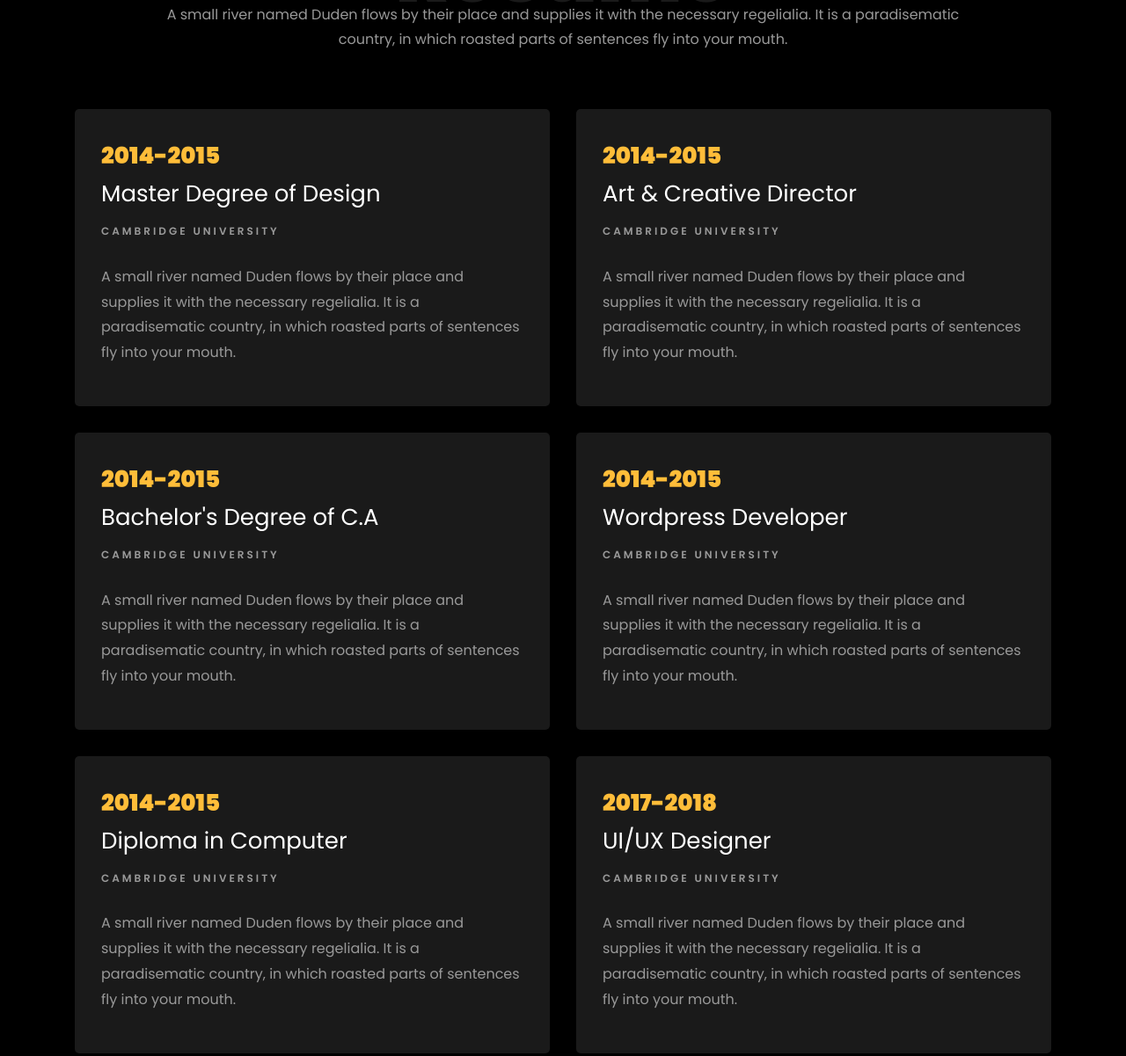
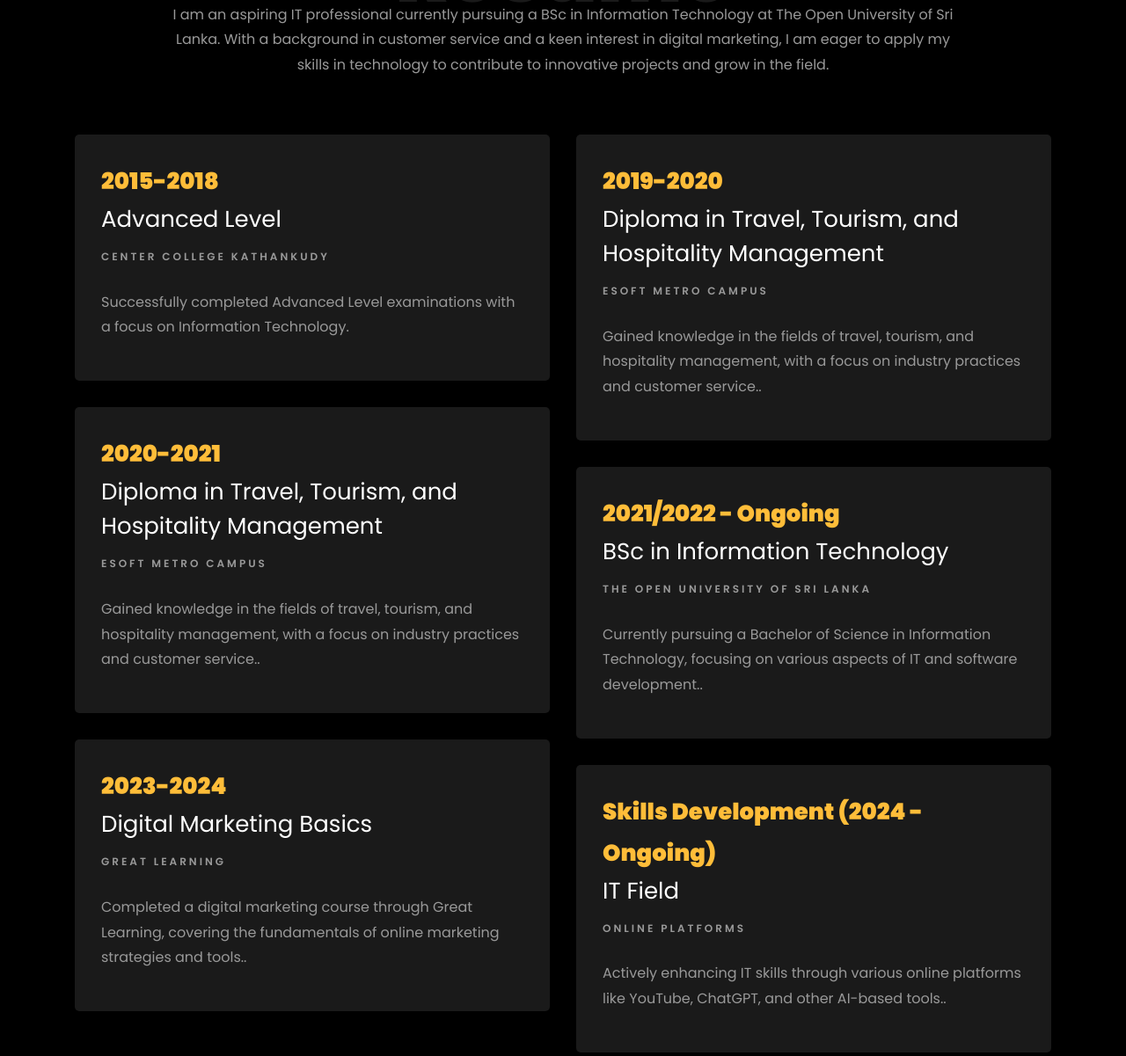
Before and after one commit to Rukman-TM/Rukman, a plain HTML site: page Rukman/index.html in a window 1280 px wide. Shown: the part 1679-2880 px from the top of the page at 88% size. Drawn offline with Linux system fonts and the light colour scheme; files whose address does not match are found by name.

Commit message:
Resume update

```diff
--- a/Rukman/index.html
+++ b/Rukman/index.html
@@ -135,49 +135,49 @@
           <div class="col-md-10 heading-section text-center ftco-animate">
           	<h1 class="big big-2">Resume</h1>
             <h2 class="mb-4">Resume</h2>
-            <p>A small river named Duden flows by their place and supplies it with the necessary regelialia. It is a paradisematic country, in which roasted parts of sentences fly into your mouth.</p>
+            <p>I am an aspiring IT professional currently pursuing a BSc in Information Technology at The Open University of Sri Lanka. With a background in customer service and a keen interest in digital marketing, I am eager to apply my skills in technology to contribute to innovative projects and grow in the field.</p>
           </div>
         </div>
     		<div class="row">
     			<div class="col-md-6">
     				<div class="resume-wrap ftco-animate">
-    					<span class="date">2014-2015</span>
-    					<h2>Master Degree of Design</h2>
-    					<span class="position">Cambridge University</span>
-    					<p class="mt-4">A small river named Duden flows by their place and supplies it with the necessary regelialia. It is a paradisematic country, in which roasted parts of sentences fly into your mouth.</p>
+    					<span class="date">2015-2018</span>
+    					<h2>Advanced Level</h2>
+    					<span class="position">Center College Kathankudy</span>
+    					<p class="mt-4">Successfully completed Advanced Level examinations with a focus on Information Technology.</p>
     				</div>
     				<div class="resume-wrap ftco-animate">
-    					<span class="date">2014-2015</span>
-    					<h2>Bachelor's Degree of C.A</h2>
-    					<span class="position">Cambridge University</span>
-    					<p class="mt-4">A small river named Duden flows by their place and supplies it with the necessary regelialia. It is a paradisematic country, in which roasted parts of sentences fly into your mouth.</p>
+    					<span class="date">2020-2021</span>
+    					<h2>Diploma in Travel, Tourism, and Hospitality Management</h2>
+    					<span class="position">Esoft Metro Campus</span>
+    					<p class="mt-4">Gained knowledge in the fields of travel, tourism, and hospitality management, with a focus on industry practices and customer service..</p>
     				</div>
     				<div class="resume-wrap ftco-animate">
-    					<span class="date">2014-2015</span>
-    					<h2>Diploma in Computer</h2>
-    					<span class="position">Cambridge University</span>
-    					<p class="mt-4">A small river named Duden flows by their place and supplies it with the necessary regelialia. It is a paradisematic country, in which roasted parts of sentences fly into your mouth.</p>
+    					<span class="date">2023-2024</span>
+    					<h2>Digital Marketing Basics</h2>
+    					<span class="position">Great Learning</span>
+    					<p class="mt-4">Completed a digital marketing course through Great Learning, covering the fundamentals of online marketing strategies and tools..</p>
     				</div>
     			</div>
 
     			<div class="col-md-6">
     				<div class="resume-wrap ftco-animate">
-    					<span class="date">2014-2015</span>
-    					<h2>Art &amp; Creative Director</h2>
-    					<span class="position">Cambridge University</span>
-    					<p class="mt-4">A small river named Duden flows by their place and supplies it with the necessary regelialia. It is a paradisematic country, in which roasted parts of sentences fly into your mouth.</p>
+    					<span class="date">2019-2020</span>
+    					<h2>Diploma in Travel, Tourism, and Hospitality Management</h2>
+    					<span class="position">Esoft Metro Campus</span>
+    					<p class="mt-4">Gained knowledge in the fields of travel, tourism, and hospitality management, with a focus on industry practices and customer service..</p>
     				</div>
     				<div class="resume-wrap ftco-animate">
-    					<span class="date">2014-2015</span>
-    					<h2>Wordpress Developer</h2>
-    					<span class="position">Cambridge University</span>
-    					<p class="mt-4">A small river named Duden flows by their place and supplies it with the necessary regelialia. It is a paradisematic country, in which roasted parts of sentences fly into your mouth.</p>
+    					<span class="date">2021/2022 - Ongoing</span>
+    					<h2>BSc in Information Technology</h2>
+    					<span class="position">The Open University of Sri Lanka</span>
+    					<p class="mt-4">Currently pursuing a Bachelor of Science in Information Technology, focusing on various aspects of IT and software development..</p>
     				</div>
     				<div class="resume-wrap ftco-animate">
-    					<span class="date">2017-2018</span>
-    					<h2>UI/UX Designer</h2>
-    					<span class="position">Cambridge University</span>
-    					<p class="mt-4">A small river named Duden flows by their place and supplies it with the necessary regelialia. It is a paradisematic country, in which roasted parts of sentences fly into your mouth.</p>
+    					<span class="date">Skills Development (2024 - Ongoing)</span>
+    					<h2>IT Field</h2>
+    					<span class="position">Online platforms</span>
+    					<p class="mt-4">Actively enhancing IT skills through various online platforms like YouTube, ChatGPT, and other AI-based tools..</p>
     				</div>
     			</div>
     		</div>
```
